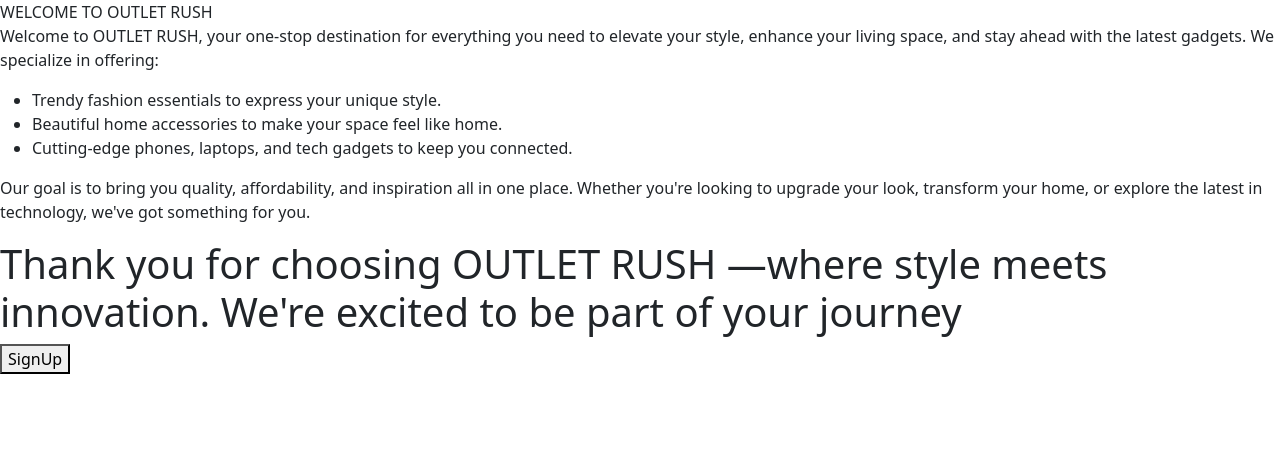
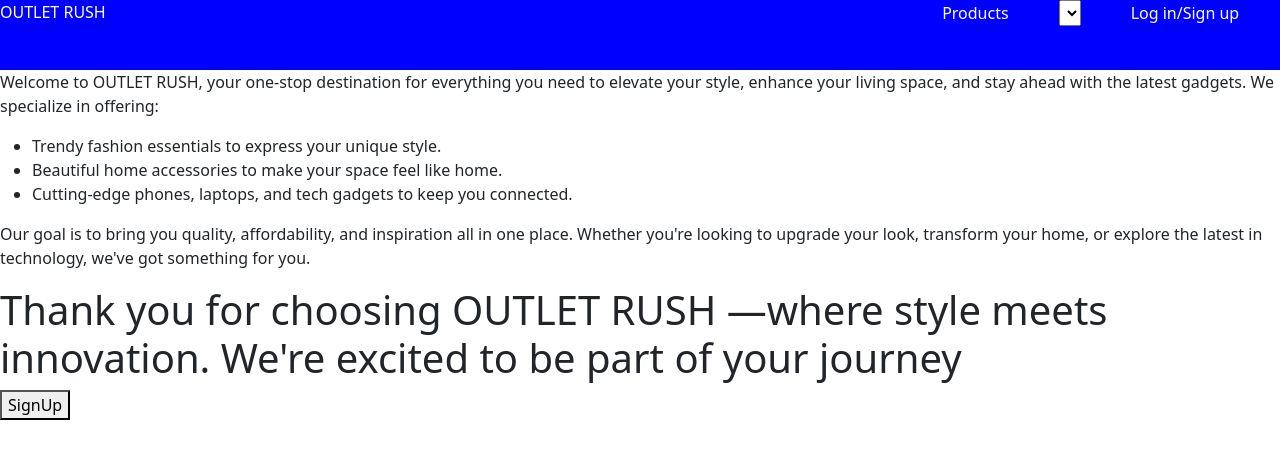
Before and after one commit to ADEDANCE/OUTLET-RUSH, a React (Vite) app: page / in a window 1280 px wide. Shown: the top 458 px of the page. Built offline with nearby package versions, Linux system fonts and the light colour scheme.

Commit message:
Import the navbar

```diff
--- a/src/welcome-paages/Wmessage.jsx
+++ b/src/welcome-paages/Wmessage.jsx
@@ -1,6 +1,7 @@
 import React from 'react'
 import {useState} from 'react'
 import { useNavigate } from 'react-router-dom';
+import Navbar from '../NAVBARS/Navbar';
 
 
 function Wmessage() {
@@ -25,7 +26,7 @@
 
   return (
     <div>
-          <nav>WELCOME TO OUTLET RUSH</nav>
+         <Navbar />
         <div>
               <p>
               Welcome to OUTLET RUSH, your one-stop destination for everything you need to elevate your style, enhance your living space, and stay ahead with the latest gadgets.
```
